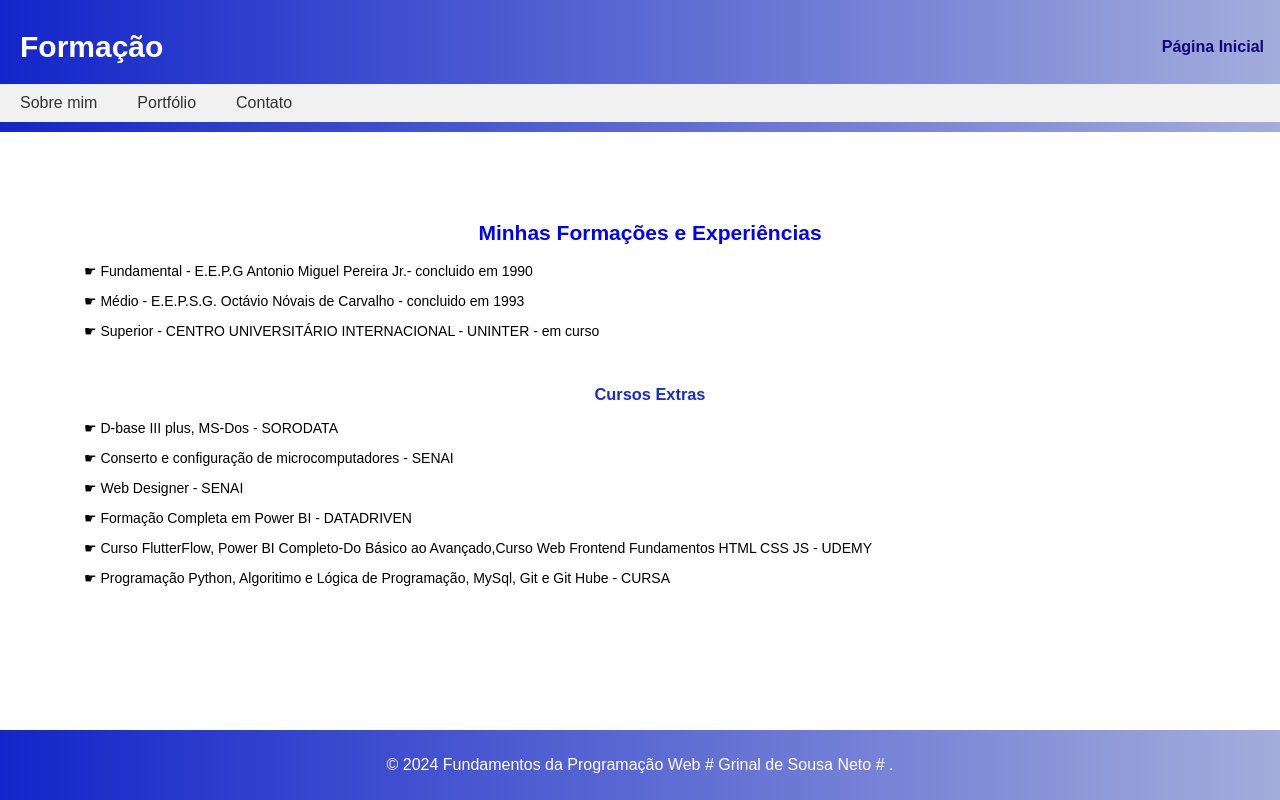
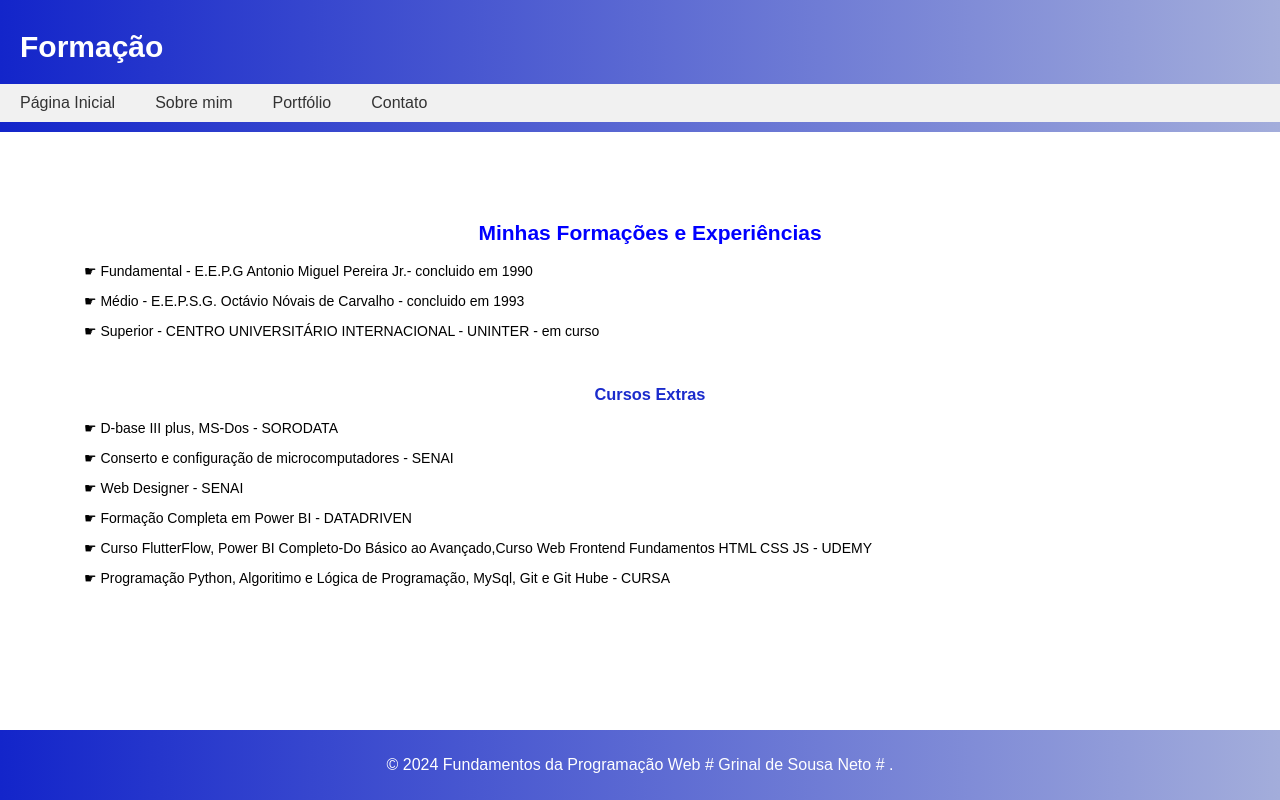
Before and after one commit to GrinalS/trabalho_uninter, a plain HTML site: page formação.html in a window 1280 px wide. Drawn offline with Linux system fonts and the light colour scheme.

Commit message:
Update formação.html

```diff
--- a/formação.html
+++ b/formação.html
@@ -14,12 +14,13 @@
         <!--Banner do Titulo-->
         <div class="banner">
             <h1>Formação</h1>
-            <a href="index.html">Página Inicial</a>
+
         </div>
 
         <!-- Menu de navegação -->
         <div class="menu-container">
             <ul>
+                <li><a href="index.html">Página Inicial</a></li>
                 <li><a href="sobre.html">Sobre mim</a></li>
                 <li><a href="portifolio.html">Portfólio</a></li>
                 <li><a href="contato.html">Contato</a></li>
```
